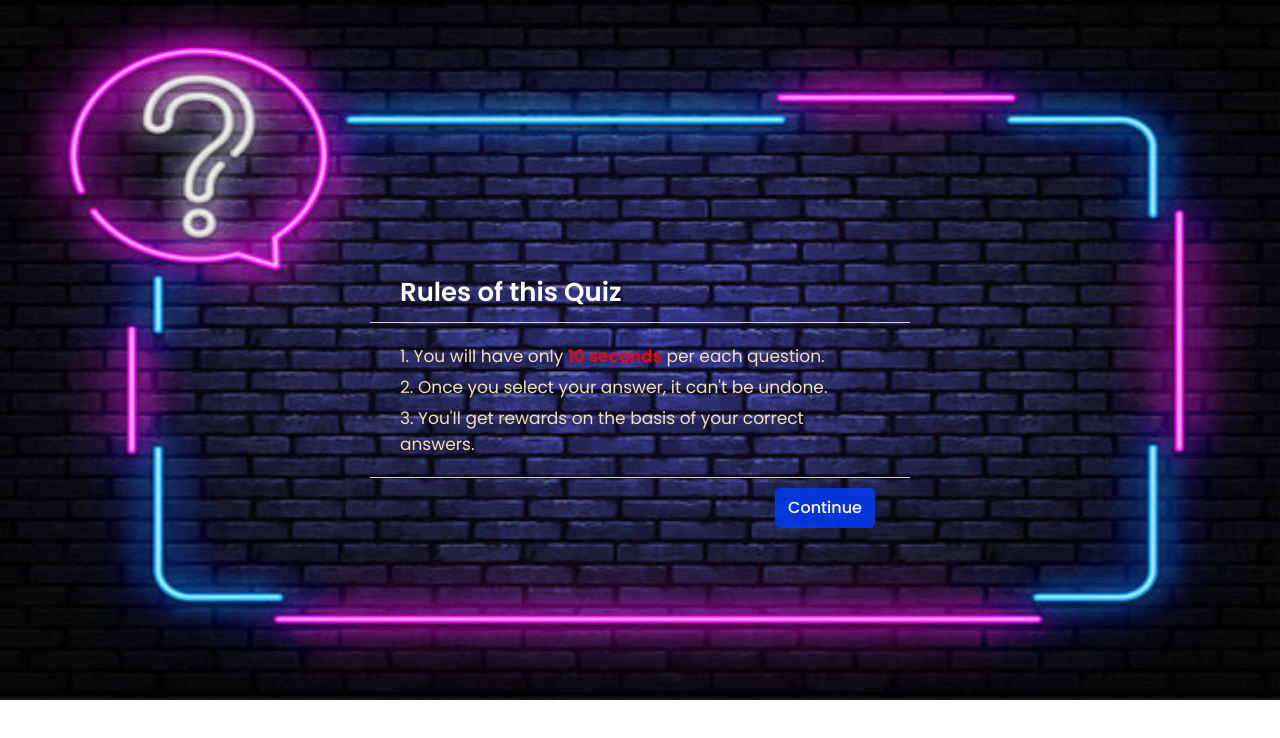
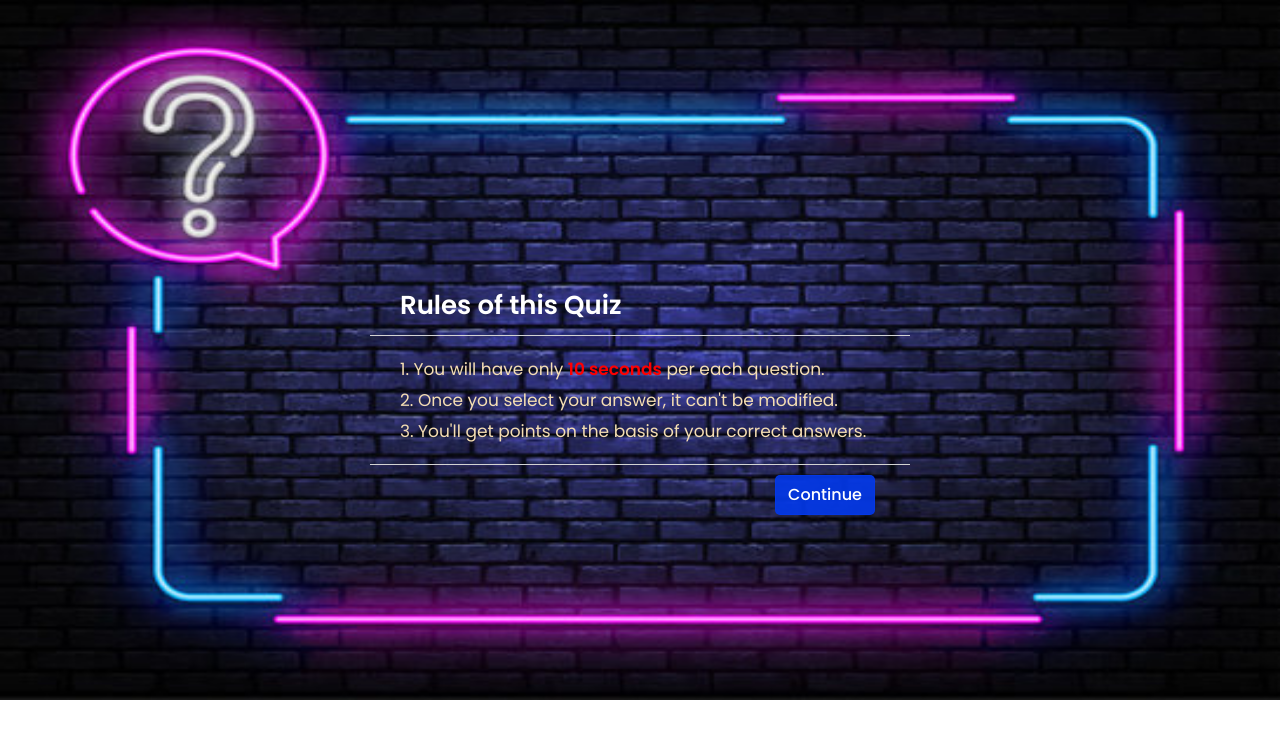
Before and after one commit to Dipeshdas/Quizz-App, a plain HTML site: page Quizzards/index.html in a window 1280 px wide. Drawn offline with Linux system fonts and the light colour scheme.

Commit message:
Update index.html

```diff
--- a/Quizzards/index.html
+++ b/Quizzards/index.html
@@ -13,8 +13,8 @@
         <div class="info-title"><span>Rules of this Quiz</span></div>
         <div class="info-list">
             <div class="info">1. You will have only <span>10 seconds</span> per each question.</div>
-            <div class="info">2. Once you select your answer, it can't be undone.</div>
-            <div class="info">3. You'll get rewards on the basis of your correct answers.</div>
+            <div class="info">2. Once you select your answer, it can't be modified.</div>
+            <div class="info">3. You'll get points on the basis of your correct answers.</div>
         </div>
         <div class="buttons">
             <button class="restart">Continue</button>
```
